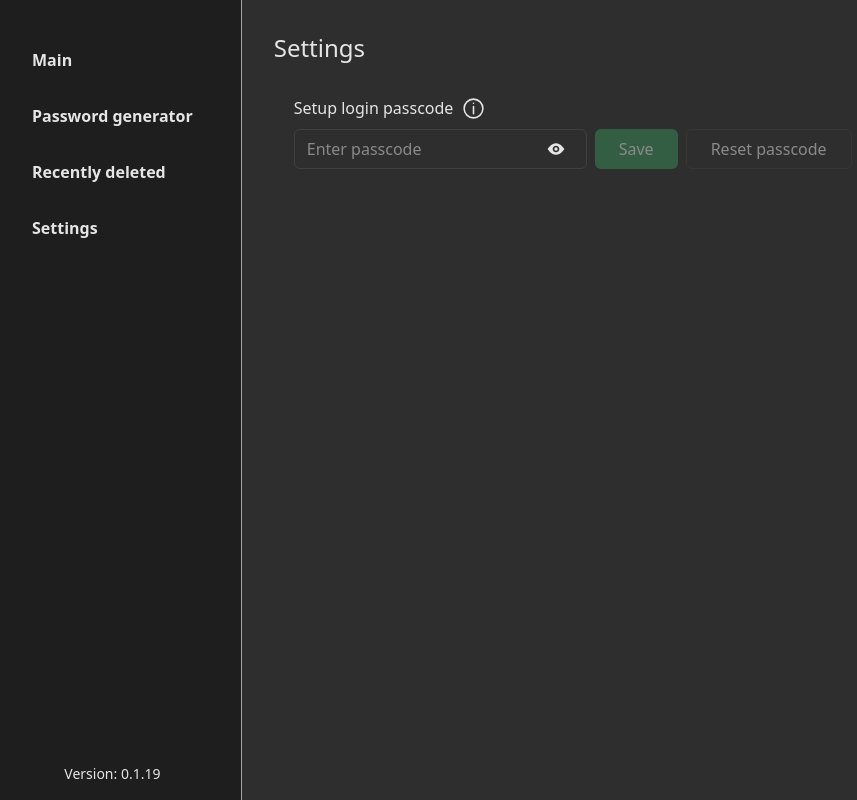
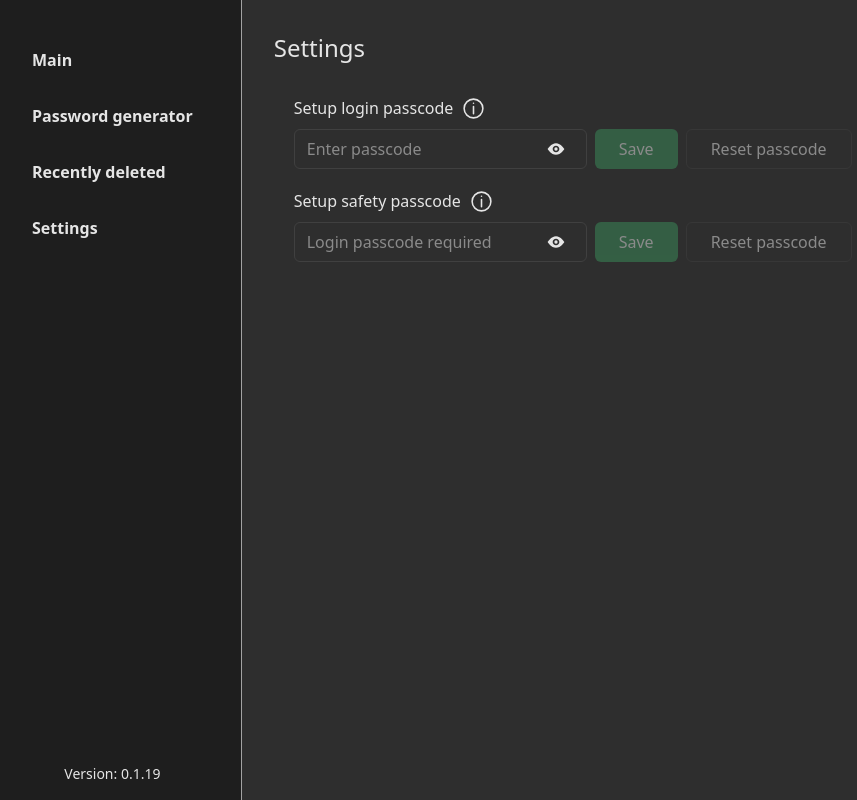
Before and after one commit to Pabl1k/desktop-password-manager, a React (Vite) app: page / in a window 1280 px wide. Both pictures are taken after a click on the button "Settings". Shown: the whole page, without its empty margins (16-873 px from the left). Built offline with nearby package versions, Linux system fonts and the light colour scheme.

Commit message:
safety pass functionality

```diff
--- a/src/pages/Settings/Passcodes.tsx
+++ b/src/pages/Settings/Passcodes.tsx
@@ -1,4 +1,4 @@
-import { usePasscode } from '@/pages/Settings/usePasscode';
+import { CodeType, usePasscode } from '@/pages/Settings/usePasscode';
 import { useTranslations } from '@/shared/hooks/useTranslations';
 import Button from '@/shared/ui/Button';
 import Icon from '@/shared/ui/Icon';
@@ -8,32 +8,64 @@ import Tooltip from '@/shared/ui/Tooltip';
 const Passcodes = () => {
   const { t } = useTranslations();
 
-  const { loginCode, loginExist, handleChange, savePasscode, resetPasscode } = usePasscode();
+  const {
+    loginCode,
+    safetyCode,
+    loginExist,
+    safetyFieldDisabled,
+    loginResetDisabled,
+    safetyResetDisabled,
+    handleChange,
+    saveLoginPasscode,
+    saveSafetyPasscode,
+    resetLoginPasscode,
+    resetSafetyPasscode
+  } = usePasscode();
 
-  return (
-    <>
+  const renderPasscode = (type: CodeType, value: string) => {
+    const titleKey = type === 'loginCode' ? 'setup_passcode' : 'setup_safety_passcode';
+    const tooltipKey = type === 'loginCode' ? 'setup_passcode_tooltip' : 'safety_passcode_tooltip';
+    const safetyPlaceholderKey = loginExist ? 'enter_passcode' : 'safety_no_login_placeholder';
+    const inputDisabled = type === 'loginCode' ? false : safetyFieldDisabled;
+    const saveDisabled = type === 'loginCode' ? !loginCode : !safetyCode;
+    const resetDisabled = type === 'loginCode' ? loginResetDisabled : safetyResetDisabled;
+    const save = type === 'loginCode' ? saveLoginPasscode : saveSafetyPasscode;
+    const reset = type === 'loginCode' ? resetLoginPasscode : resetSafetyPasscode;
+
+    return (
       <div>
         <div className="flex">
-          <span>{t('setup_passcode')}</span>
-          <Tooltip className="ml-2" text={t('setup_passcode_tooltip')}>
+          <span>{t(titleKey)}</span>
+          <Tooltip className="ml-2" text={t(tooltipKey)}>
             <Icon name="info" />
           </Tooltip>
         </div>
+
         <div className="flex mt-2 gap-2">
           <Input
             type="password"
-            value={loginCode}
-            placeholder={t('enter_passcode')}
-            onChange={(value) => handleChange('loginCode', value)}
+            value={value}
+            placeholder={t(type === 'loginCode' ? 'enter_passcode' : safetyPlaceholderKey)}
+            disabled={inputDisabled}
+            onChange={(newValue) => handleChange(type, newValue)}
           />
-          <Button type="add" disabled={!loginCode} onClick={() => savePasscode('loginCode')}>
+
+          <Button type="add" disabled={saveDisabled} onClick={save}>
             {t('save')}
           </Button>
-          <Button disabled={!loginExist} onClick={resetPasscode}>
+
+          <Button disabled={resetDisabled} onClick={reset}>
             {t('reset_passcode')}
           </Button>
         </div>
       </div>
+    );
+  };
+
+  return (
+    <>
+      {renderPasscode('loginCode', loginCode)}
+      {renderPasscode('safetyCode', safetyCode)}
     </>
   );
 };
--- a/src/pages/Settings/Settings.tsx
+++ b/src/pages/Settings/Settings.tsx
@@ -7,7 +7,7 @@ const Settings = () => {
   return (
     <div className="p-8">
       <span className="text-2xl">{t('settings')}</span>
-      <div className="mt-8 ml-5 flex flex-col gap-4">
+      <div className="mt-8 ml-5 flex flex-col gap-5">
         <Passcodes />
       </div>
     </div>
--- a/src/pages/Settings/usePasscode.ts
+++ b/src/pages/Settings/usePasscode.ts
@@ -2,7 +2,7 @@ import { useState } from 'react';
 import { useLocalStorage } from '@/shared/hooks/useLocalStorage';
 import { CACHE_KEYS } from '@/shared/lib/storage/storageKeys';
 
-type CodeType = 'loginCode' | 'safetyCode';
+export type CodeType = 'loginCode' | 'safetyCode';
 type Passcodes = {
   loginCode: string;
   safetyCode: string;
@@ -13,40 +13,63 @@ const initialValues: Passcodes = { loginCode: '', safetyCode: '' };
 export const usePasscode = () => {
   const { get, set, remove } = useLocalStorage();
 
-  const defaultUserCodes: Passcodes = {
-    loginCode: get<string>('loginCode') ?? '',
-    safetyCode: get<string>('safetyCode') ?? ''
-  };
+  const loginExist = Boolean(get<string>('loginCode'));
+  const safetyExist = Boolean(get<string>('safetyCode'));
 
   const [values, setValues] = useState<Passcodes>(initialValues);
+  const [resetDisabled, setResetDisabled] = useState({ login: !loginExist, safety: !safetyExist });
+  const [safetyFieldDisabled, setSafetyFieldDisabled] = useState(!loginExist);
 
   const handleChange = (codeType: CodeType, newValue: string) => {
     setValues((prevState) => ({ ...prevState, [codeType]: newValue }));
   };
 
-  const savePasscode = (codeType: CodeType) => {
-    const value = values?.[codeType];
-
-    if (value) {
-      set(codeType, value);
+  const saveLoginPasscode = () => {
+    if (values.loginCode) {
+      set('loginCode', values.loginCode);
     }
 
-    setValues(initialValues);
+    setValues((prevState) => ({ ...prevState, loginCode: '' }));
+    setSafetyFieldDisabled(false);
+    setResetDisabled((prevState) => ({ ...prevState, login: false }));
   };
 
-  const resetPasscode = () => {
-    // add code type
+  const saveSafetyPasscode = () => {
+    if (values.safetyCode) {
+      set('safetyCode', values.safetyCode);
+    }
+
+    setValues((prevState) => ({ ...prevState, safetyCode: '' }));
+    setSafetyFieldDisabled(false);
+    setResetDisabled((prevState) => ({ ...prevState, safety: false }));
+  };
+
+  const resetLoginPasscode = () => {
     setValues(initialValues);
     remove('loginCode');
+    remove('safetyCode');
     sessionStorage.removeItem(CACHE_KEYS.loggedIn);
+    setResetDisabled({ login: true, safety: true });
+    setSafetyFieldDisabled(true);
+  };
+
+  const resetSafetyPasscode = () => {
+    setValues((prevState) => ({ ...prevState, safetyCode: '' }));
+    remove('safetyCode');
+    setResetDisabled((prevState) => ({ ...prevState, safety: true }));
   };
 
   return {
     loginCode: values.loginCode,
     safetyCode: values.safetyCode,
-    loginExist: Boolean(defaultUserCodes.loginCode),
+    loginExist,
+    loginResetDisabled: resetDisabled.login,
+    safetyResetDisabled: resetDisabled.safety,
+    safetyFieldDisabled,
     handleChange,
-    savePasscode,
-    resetPasscode
+    saveLoginPasscode,
+    saveSafetyPasscode,
+    resetLoginPasscode,
+    resetSafetyPasscode
   };
 };
--- a/src/shared/config/translations.ts
+++ b/src/shared/config/translations.ts
@@ -56,8 +56,10 @@ export const translations: Translations = {
     add_bank_card: 'Add bank card',
     add_note: 'Add note',
     safety_mode: 'Safety mode',
+    setup_safety_passcode: 'Setup safety passcode',
     safety_passcode: 'Safety passcode',
     safety_passcode_tooltip:
-      'By entering the safety passcode, marked cards will be deleted on enter'
+      'By entering the safety passcode, marked cards will be deleted on enter',
+    safety_no_login_placeholder: 'Login passcode required'
   }
 };
--- a/src/shared/ui/Input.tsx
+++ b/src/shared/ui/Input.tsx
@@ -8,6 +8,7 @@ interface Props {
   className?: string;
   placeholder?: string;
   suffix?: ReactNode;
+  disabled?: boolean;
   onEnterPress?: () => void;
   onChange: (value: string) => void;
 }
@@ -18,6 +19,7 @@ const Input: FC<Props> = ({
   className,
   placeholder,
   suffix,
+  disabled = false,
   onEnterPress,
   onChange
 }) => {
@@ -27,7 +29,8 @@ const Input: FC<Props> = ({
     <div
       className={clsx(
         className,
-        'h-(--field-height) flex items-center border border-border rounded-field px-3 cursor-pointer hover:border-green-main focus-within:border-green-main'
+        'h-(--field-height) flex items-center border border-border rounded-field px-3 cursor-pointer',
+        !disabled && 'hover:border-green-main focus-within:border-green-main'
       )}
     >
       <input
@@ -35,7 +38,8 @@ const Input: FC<Props> = ({
         value={value}
         placeholder={placeholder}
         onChange={(e) => onChange(e.target.value)}
-        className="w-full h-full focus:outline-none"
+        className={clsx('w-full h-full focus:outline-none', disabled && 'cursor-not-allowed')}
+        disabled={disabled}
         onKeyDown={(e) => {
           if (e.key === 'Enter' && onEnterPress) {
             e.preventDefault();
```
